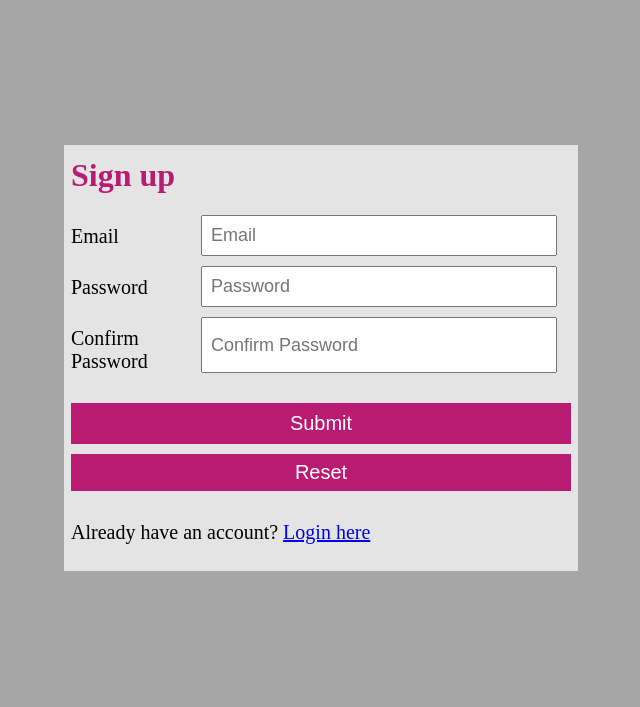
After one commit to krunicnina/dz1, a PHP site: page /registrujse.php in a window 1280 px wide. The commit adds this page. Shown: the top 707 px of the page, without its empty margins (319-959 px from the left). Run offline with PHP 8.4, Linux system fonts and the light colour scheme; some libraries are stand-ins or nearby versions.

Commit message:
Registracija novog korisnika

```diff
--- a/contact.html
+++ b/contact.html
@@ -20,6 +20,7 @@
             <li><a href="#">Zakazivanje termina</a></li>
             <li><a href="tretmani.php">Estetski tretmani</a></li>
             <li><a href="contact.html">Kontakt</a></li>
+            <li><a href="registrujse.php">Registruj se</a></li>
         </ul>
     </nav>
 
--- /dev/null
+++ b/css/signup.css
@@ -0,0 +1,101 @@
+.container{
+    background-color: #a6a6a6;
+    display:flex;
+    justify-content: center;
+    height: 700px;
+    align-items: center;
+
+  }
+  .login-form{
+    background-color: rgb(255, 255, 255, 0.7);
+    padding: 7px;
+    width:500px;
+
+  }
+  label{
+    flex-basis: 130px;
+    margin-top: 10px;
+    font-size: 20px;
+
+  }
+  .signup{
+  margin: 30px 0;
+  text-align:center;
+   color: #666666;
+  font-size: 20px;
+
+  }
+  p{
+    font-size: 20px;
+  }
+  .login-form h1{
+    margin-top:5px;
+    color: rgb(185, 26, 114);
+  }
+  .flex-input{
+    display:flex;
+    flex-direction: row;
+    margin-bottom: 10px;
+
+  }
+
+  input[type="text"],
+  [type="password"]{
+    padding:8px;
+    font-size: 18px;
+  }
+
+  #submit{
+    width:100%;
+    font-size: 20px;
+    padding: 9px;
+    background-color: rgb(185, 26, 114);
+    color:white;
+    border:none;
+    margin:20px 0;
+    margin-bottom: 10px;
+
+  }
+
+  #reset:hover{
+    cursor:pointer;
+    background-color:  rgb(253, 167, 214);
+  }
+  #reset{
+    width:100%;
+    font-size:20px;
+    padding: 7px;
+    border:none;
+    color:white;
+    background-color: 	rgb(185, 26, 114);
+    margin-bottom: 10px;
+  }
+
+  input[type="button"]:hover{
+
+    cursor:pointer;
+    background-color: #b3cce6;
+  }
+  .flex-container{
+    display:flex;
+
+  }
+  .flex-container div{
+    flex:1;
+  }
+  .flex-container a{
+    text-decoration: none;
+    color:blueviolet;
+  }
+  .flex-container a:hover{
+    text-decoration: underline;
+  }
+
+  @media all and (max-width:480px){
+    .flex-input{
+        flex-direction: column;
+    }
+    label{
+        flex-basis:0;
+    }
+  }
--- a/index.php
+++ b/index.php
@@ -20,6 +20,7 @@
             <li><a href="#">Zakazivanje termina</a></li>
             <li><a href="tretmani.php">Estetski tretmani</a></li>
             <li><a href="contact.html">Kontakt</a></li>
+            <li><a href="registrujse.php">Registruj se</a></li>
         </ul>
     </nav>
 
--- a/model/user.php
+++ b/model/user.php
@@ -19,7 +19,22 @@ class User
 
         return $conn->query($query);
     }
+    public function ubaciUser($data,$db){
 
+		if($data['email'] === '' || $data['password'] === '' ){
+            echo '<script>alert("Polja ne smeju biti prazna!")</script>';
+
+		}else{
+
+			$save=$db->query("INSERT INTO user(email,password) VALUES ('".$data['email']."','".$data['password']."')") or die($db->error);
+			if($save){
+
+                echo '<script>alert("Uspešno ste se registrovali!")</script>';
+			}else{
+                echo '<script>alert("Greška prilikom registrovanja! Molimo Vas, pokušajte ponovo!")</script>';
+			}
+		}
+	}
 }
 
 ?>
--- /dev/null
+++ b/registrujse.php
@@ -0,0 +1,70 @@
+<!DOCTYPE html>
+
+<?php
+include "dbBroker.php";
+include "model/user.php";
+
+
+if(isset( $_POST['submit'] )){
+
+	$email=trim($_POST['email']);
+	$password=trim($_POST['password']);
+	$data = Array (
+				"email" => $email,
+				"password" => $password,
+
+        );
+
+		$user= new User(null,$email,$password);
+	$user->ubaciUser($data,$conn);
+        header("Location:forma.php");
+
+}
+
+?>
+
+
+<html lang="en">
+  <head>
+  <title>Sign up</title>
+     <link rel="stylesheet" href="css/signup.css" />
+
+
+    <script src="http://cdnjs.cloudflare.com/ajax/libs/jquery/2.1.3/jquery.min.js"></script>
+    <script src="https://cdn.jsdelivr.net/npm/quietflow@1.0.2/lib/quietflow.min.js"></script>
+
+
+  </head>
+  <body class="container" id="Form">
+   <form name="form"  action="#" method="POST"  class="login-form" >
+<h1>Sign up</h1>
+<div class="flex-input">
+<label class="">Email</label>
+<input type="text" size="30" id="email" placeholder="Email"name="email"required >
+</div>
+
+
+<div class="flex-input">
+<label for="">Password</label>
+<input type="password" size="30"  id="password"placeholder="Password"name="password"required >
+</div>
+<div class="flex-input">
+<label for="">Confirm Password</label>
+<input type="password" size="30" placeholder="Confirm Password"name="confirmpassword"required >
+</div>
+
+<div>
+<input type="submit" name="submit" value="Submit" id="submit">
+
+</div>
+<div class="flex-container">
+    <div style="text-align: right;">
+        <input type="reset"id="reset">
+
+</div>
+</div>
+<p class="para-2">
+ Already have an account? <a href="forma.php">Login here</a>
+   </form>
+  </body>
+</html>
--- a/tretmani.php
+++ b/tretmani.php
@@ -20,6 +20,7 @@
             <li><a href="#">Zakazivanje termina</a></li>
             <li><a href="tretmani.php">Estetski tretmani</a></li>
             <li><a href="contact.html">Kontakt</a></li>
+            <li><a href="registrujse.php">Registruj se</a></li>
         </ul>
     </nav>
     <div class="baner">
```
